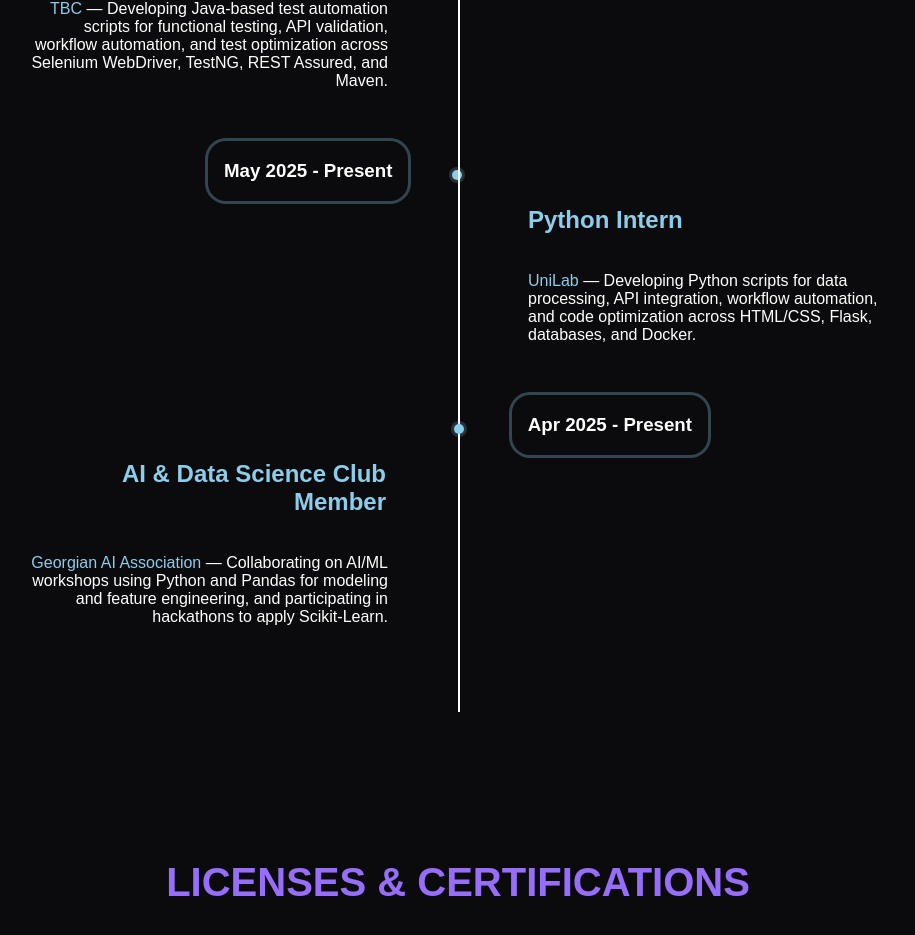
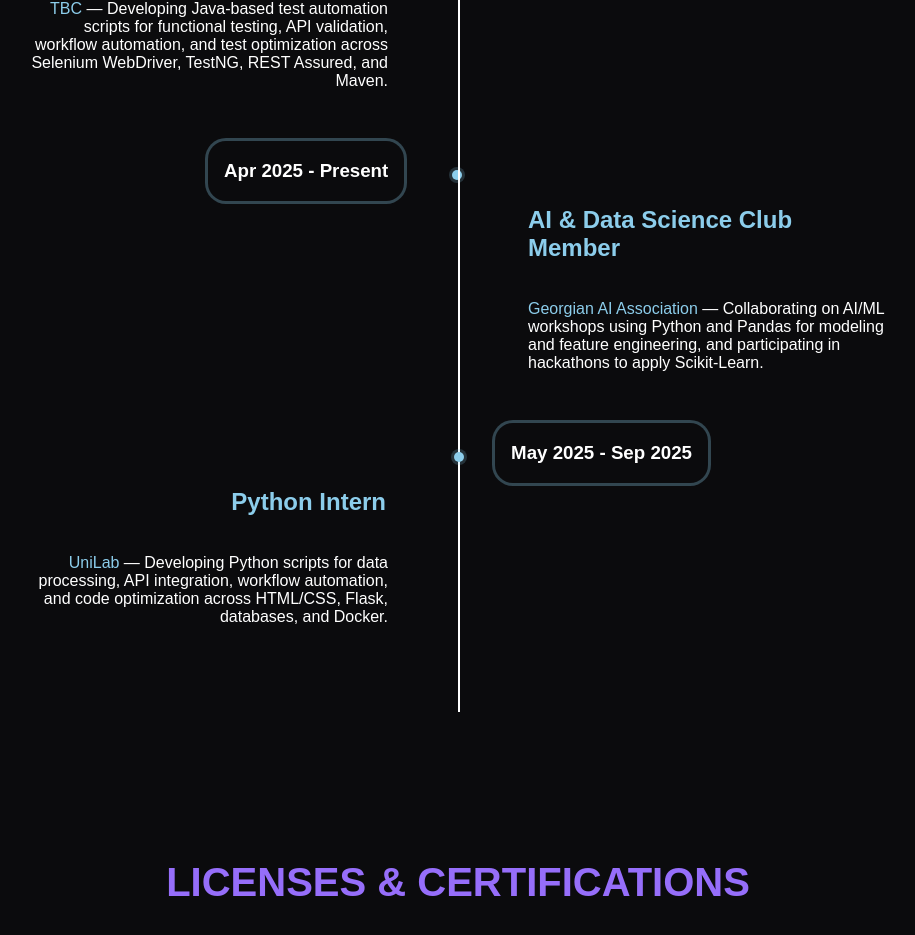
Before and after one commit to DavitEgoian/Portfolio-Website, a React (Create React App) app: page / in a window 1280 px wide. Shown: the part 9865-10800 px from the top of the page, without its empty margins (182-1097 px from the left). Built offline with nearby package versions, Linux system fonts and the light colour scheme; a web font is replaced by a local one.

Commit message:
python internship dates chaged

```diff
--- a/src/data/experienceTimeline.js
+++ b/src/data/experienceTimeline.js
@@ -6,17 +6,17 @@ const educationTimeline = [
     date: "June 2025 - Present",
   },
   {
-    title: "Python Intern",
-    highlighted: "UniLab",
-    desc: " — Developing Python scripts for data processing, API integration, workflow automation, and code optimization across HTML/CSS, Flask, databases, and Docker.",
-    date: "May 2025 - Present",
-  },
-  {
     title: "AI & Data Science Club Member",
     highlighted: "Georgian AI Association",
     desc: " — Collaborating on AI/ML workshops using Python and Pandas for modeling and feature engineering, and participating in hackathons to apply Scikit-Learn.",
     date: "Apr 2025 - Present",
   },
+    {
+    title: "Python Intern",
+    highlighted: "UniLab",
+    desc: " — Developing Python scripts for data processing, API integration, workflow automation, and code optimization across HTML/CSS, Flask, databases, and Docker.",
+    date: "May 2025 - Sep 2025",
+  },
 ];
 
 export default educationTimeline;
```
